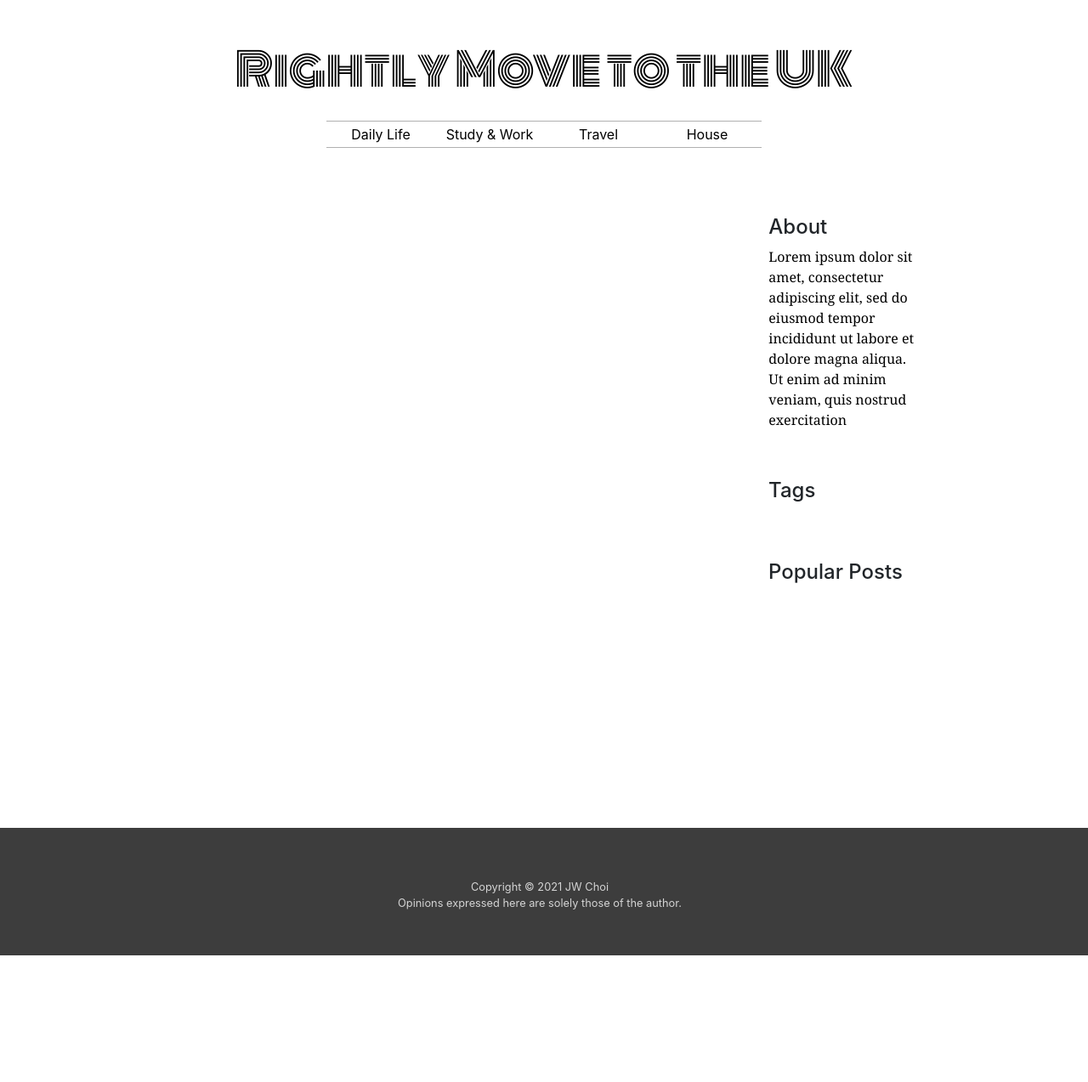
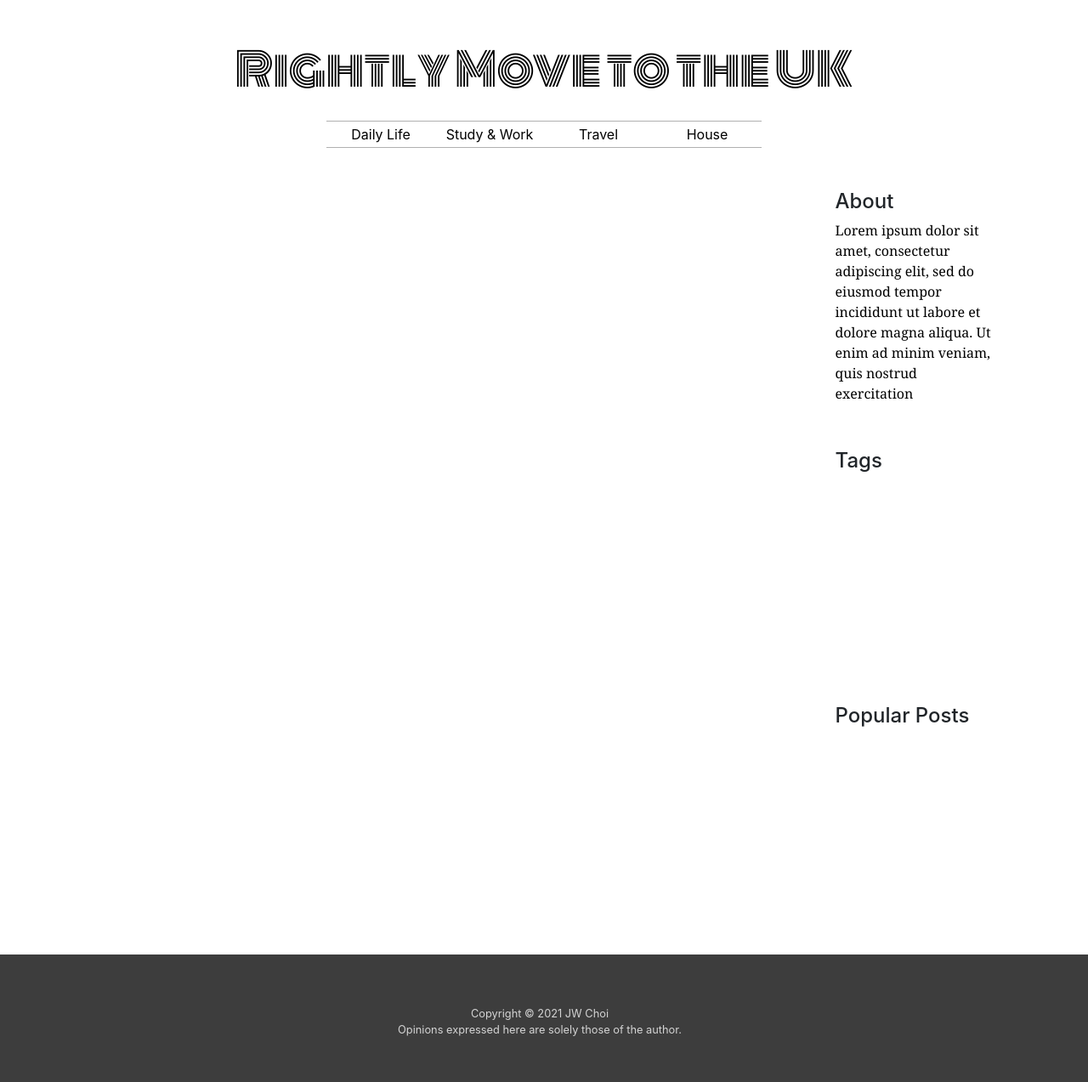
Before and after one commit to maktoob/Rightly_move, a Django app: template website/templates/website/home.html in a window 1280 px wide. Shown: the part 56-1329 px from the top of the page at 85% size. Before the commit the page ends 1180 px from the top, so only its background shows below. Run offline with Django 3.2, Linux system fonts and the light colour scheme; the template is opened without the code that fills it, so the values that code supplies are empty; some libraries are stand-ins or nearby versions; some web fonts are replaced.

Commit message:
Update layout style

```diff
--- a/static/css/base.css
+++ b/static/css/base.css
@@ -3,6 +3,10 @@
     padding-right: 0rem;
     overflow: hidden;
     min-height: 100vh;
+}
+
+.main-wrapper {
+    padding-right: 0;
 }
 
 a:link, a:visited, a:active {
@@ -90,29 +94,33 @@ a:hover {
 
 .post-section {
     padding-top: 50px;
+    /*margin-left: -55px;*/
 }
 
 .post-wrapper {
     padding-top: 50px;
 }
 
-.post {
-    width: 100%;
-    margin: auto;
-}
-
 .sidebar {
     --offset: var(--space);
     top: var(--offset);
-    padding-left: 3%;
-    padding-right: 5%;
+    /*padding-left: 0;*/
+    padding-right: 0;
     padding-top: 3%;
+    position: relative;
+    width: 60%;
+    min-height: 300px;
+    margin-left: 0;
+    /*text-align: left;*/
+    /*padding-left: 0;*/
 }
 
 .side-about {
-    width: 90%;
-    margin-top: 15%;
-    margin-bottom: 10%;
+    /*width: 60%;*/
+    /*margin-top: 15%;*/
+    margin-bottom: 0;
+    padding-bottom: 0;
+    /*margin-bottom: 1%;*/
 }
 
 .sidebar-sticky {
@@ -122,10 +130,10 @@ a:hover {
 }
 
 .tag-list {
-    margin-top: 10%;
-    margin-bottom: 10%;
+    /*margin-top: 10%;*/
+    /*margin-bottom: 10%;*/
     width: 90%;
-    padding-bottom: 10%;
+    /*padding-bottom: 10%;*/
 }
 
 a.tag-button {
@@ -142,9 +150,9 @@ a.tag-button {
 }
 
 .popular-list {
-    margin-top: 15%;
-    margin-bottom: 10%;
-    width: 90%;
+    /*margin-top: 15%;*/
+    /*margin-bottom: 10%;*/
+    width: 100%;
 }
 
 .popular-post-wrapper {
--- a/website/templates/website/base.html
+++ b/website/templates/website/base.html
@@ -75,11 +75,11 @@
 <body>
 <div class="container-fluid">
     <div class="row">
-        <div class="col-8">
+        <div class="col-9 main-wrapper">
             {% block content %}
             {% endblock content %}
         </div>
-        <div class="col-3 sidebar">
+        <div class="col-lg-3 mx-auto sidebar">
             <div class="sidebar side-about">
                 <h4>About</h4>
                 <p>Lorem ipsum dolor sit amet, consectetur adipiscing elit, sed do eiusmod tempor incididunt
--- a/website/templates/website/contact.html
+++ b/website/templates/website/contact.html
@@ -3,7 +3,7 @@
 {% load crispy_forms_tags %}
 <div class="container-fluid">
     <div class="row contact-wrapper">
-        <div class="col-5"></div>
+        <div class="col-4"></div>
         <div class="col-7 contact-form">
         <h3>Contact Me</h3><br>
             <form method="post">
--- a/website/templates/website/home.html
+++ b/website/templates/website/home.html
@@ -3,7 +3,7 @@
 <div class="container-fluid">
     <div class="row post-section">
         <div class="col-4"></div>
-        <div class="col-8 post">
+        <div class="col-7">
             {% for post in posts %}<br>
             <h3><a href="{% url 'post_detail' post.pk %}">{{ post.title }}</a></h3>
             <p>{{ post.date }} |{% for category in post.category.all %}
--- a/website/templates/website/post_by_category.html
+++ b/website/templates/website/post_by_category.html
@@ -3,7 +3,7 @@
 <div class="container-fluid">
     <div class="row post-section">
         <div class="col-4"></div>
-        <div class="col-8 post">
+        <div class="col-7 post">
             {% for post in posts %}
             <h3><a href="{% url 'post_detail' post.pk %}">{{ post.title }}</a></h3>
             <p>{{ post.date }}
--- a/website/templates/website/post_detail.html
+++ b/website/templates/website/post_detail.html
@@ -4,7 +4,7 @@
 <div class="container-fluid">
     <div class="row post-section">
         <div class="col-4"></div>
-        <div class="col-8 post">
+        <div class="col-7 post">
             <h3>{{ post.title }}</h3>
             <p>{{ post.date }} |{% for category in categories %}
             <a class="category-topic" href="{% url 'post_by_category' category.topic %}">{{ category.topic }}
--- a/website/templates/website/post_tag.html
+++ b/website/templates/website/post_tag.html
@@ -3,7 +3,7 @@
 <div class="container-fluid">
     <div class="row post-section">
         <div class="col-4"></div>
-        <div class="col-8">
+        <div class="col-7">
             <h3 class="tag-title">#{{ tag }}</h3>
             <hr><br>
             {% for post in posts %}
--- a/website/templates/website/search_result.html
+++ b/website/templates/website/search_result.html
@@ -3,7 +3,7 @@
 <div class="container-fluid">
     <div class="row post-section">
         <div class="col-4"></div>
-        <div class="col-8">
+        <div class="col-7">
             <h2 class="search-results">Search Results</h2><hr>
             {% for post in posts %}
             <h3><a href="{% url 'post_detail' post.pk %}">{{ post.title }}</a></h3>
```
